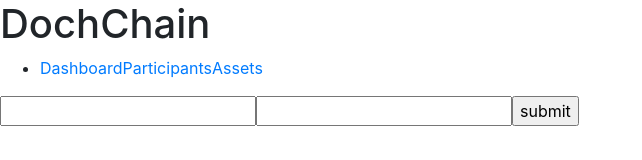
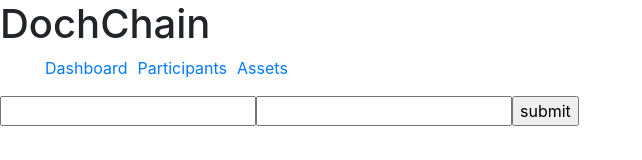
Before and after one commit to hossamabdullah/AngularAdminPanel, an Angular app: page /home in a window 1280 px wide. Shown: the top 160 px of the page, without its empty margins (0-642 px from the left). Built offline with nearby package versions, Linux system fonts and the light colour scheme.

Commit message:
adjust the view of the main menu

```diff
--- a/src/app/app.component.css
+++ b/src/app/app.component.css
@@ -0,0 +1,13 @@
+.main-menu{
+    list-style: none;
+    float: left;
+}
+
+.main-menu li{
+    float: left;
+    margin-right: 5px; margin-left: 5px;
+}
+
+.clearDiv{
+    clear: both;
+}
--- a/src/app/app.component.html
+++ b/src/app/app.component.html
@@ -1,9 +1,8 @@
 <h1>DochChain</h1>
-<ul>
-    <li>
-        <a routerLink="home">Dashboard</a>
-        <a routerLink="participants">Participants</a>
-        <a routerLink="assets">Assets</a>
-    </li>
+<ul class="main-menu">
+    <li><a routerLink="home">Dashboard</a></li>
+    <li><a routerLink="participants">Participants</a></li>
+    <li><a routerLink="assets">Assets</a></li>
 </ul>
+<div class="clearDiv"></div>
 <router-outlet></router-outlet>
```
